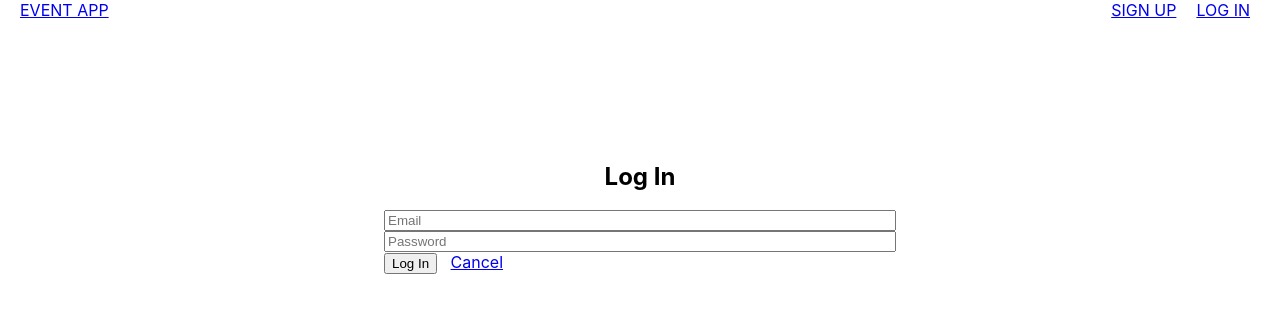
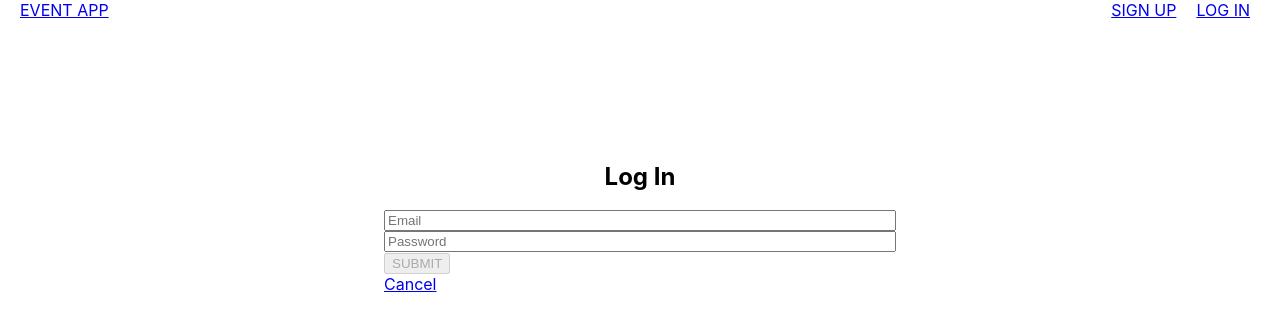
Before and after one commit to ManohisoaVicky/Project4-Event, a React (Create React App) app in the folder client/: page /login in a window 1280 px wide. Shown: the top 330 px of the page. Built offline with nearby package versions, Linux system fonts and the light colour scheme.

Commit message:
disabled submit buttons when forms are invalid

```diff
--- a/client/src/components/FormElements/Button/Button.jsx
+++ b/client/src/components/FormElements/Button/Button.jsx
@@ -10,7 +10,7 @@ function Button(props) {
   ) : props.text === "UPDATE" ? (
     <button onClick={props.toUpdatePage}>{props.text}</button>
   ) : props.text === "SUBMIT" && (
-    <button type={props.type}>{props.text}</button>
+    <button type={props.type} disabled={props.isDisabled} >{props.text}</button>
   )
   return (
     <div>
--- a/client/src/pages/LogInPage/LogInPage.jsx
+++ b/client/src/pages/LogInPage/LogInPage.jsx
@@ -5,6 +5,7 @@ import useUser from '../../hooks/userUser';
 import { isEmpty, validateEmail, validatePassword } from '../../utils/validations';
 
 import ErrorMessage from '../../components/ErrorMessage/ErrorMessage';
+import Button from '../../components/FormElements/Button/Button';
 import Input from '../../components/FormElements/Input/Input';
 import "./LogInPage.css"
 
@@ -54,6 +55,8 @@ function LoginPage() {
     }
   }
 
+  const formIsValid = !(emailValid && passValid)
+
   return (
     <div className='authentication-form-container'>
       <h2>Log In</h2>
@@ -79,7 +82,7 @@ function LoginPage() {
         {passInvalid && <ErrorMessage error="input-validation-error" text="Please provide a valid password." /> }
         <div>
           <div>
-            <button>Log In</button>&nbsp;&nbsp;&nbsp;
+            <Button text="SUBMIT" isDisabled={formIsValid} />
             <Link to='/'>Cancel</Link>
           </div>
         </div>
--- a/client/src/pages/NewEventPage/NewEventPage.jsx
+++ b/client/src/pages/NewEventPage/NewEventPage.jsx
@@ -30,13 +30,11 @@ function NewEventPage() {
   const [timeTouched, setTimeTouched] = useState(false)
   const [durationTouched, setDurationTouched] = useState(false)
 
-  const durationIsValid = isEmpty(event.duration)
-
   const nameIsInvalid = nameTouched && !(isEmpty(event.name) && minLength(event.name, 40))
   const descriptionIsInvalid = descriptionTouched && !(isEmpty(event.description) && minLength(event.description, 250))
   const dateIsInvalid = dateTouched && !(isEmpty(event.date) && isMatch(event.date, "yyyy-MM-dd"))
   const timeIsInvalid = timeTouched && !(isEmpty(event.time) && validateTime(event.time))
-  const durationIsInvalid = durationTouched && !durationIsValid
+  const durationIsInvalid = durationTouched && !isEmpty(event.duration)
 
   const blurHandler = (e) => {
     if (e.target.name === "name") {
@@ -69,6 +67,7 @@ function NewEventPage() {
     navigate("/")
   }
 
+  const formIsInvalid = !(event.name && event.description && event.date && event.time && event.duration)
 
   return (
     <div className='event-form-container'>
@@ -123,7 +122,7 @@ function NewEventPage() {
         option3="60 mins"
         />
         {durationIsInvalid && <ErrorMessage error="input-validation-error" text="Please provide a valid duration." /> }
-        <Button type="Submit" text="SUBMIT" />
+        <Button type="Submit" text="SUBMIT" isDisabled={formIsInvalid} />
       </form>
       : <ErrorMessage error="authorization-error" text="ONLY LOGGED IN USERS CAN CREATE EVENTS" />}
     </div>
--- a/client/src/pages/ProfileEditPage/ProfileEditPage.jsx
+++ b/client/src/pages/ProfileEditPage/ProfileEditPage.jsx
@@ -1,8 +1,8 @@
-import React, { useEffect, useState } from 'react'
+import React, { useEffect} from 'react'
 import { useNavigate, useParams } from 'react-router-dom'
 import { updateProfile, myUserProfile } from '../../utils/userService'
 import useUser from "../../hooks/userUser"
-import { isEmpty, minLength } from '../../utils/validations'
+import { isEmpty} from '../../utils/validations'
 
 import ErrorMessage from '../../components/ErrorMessage/ErrorMessage'
 import Button from '../../components/FormElements/Button/Button'
@@ -11,7 +11,7 @@ import "./ProfileEditPage.css"
 
 function ProfileEditPage({state, setState}) {
 
-  let firstInvalid, lastInvalid = null
+  let firstInvalid, lastInvalid, formIsInvalid = null
 
   const { user } = useUser()
 
@@ -49,6 +49,10 @@ function ProfileEditPage({state, setState}) {
     } catch(error) {
       alert(error.message)
     }
+  }
+
+  if (state) {
+    formIsInvalid = !(state.first_name && state.last_name)
   }
 
   return (
@@ -89,7 +93,7 @@ function ProfileEditPage({state, setState}) {
         handleChange={handleChange}
         label="Bio"
         />
-        <Button text="SUBMIT" />
+        <Button text="SUBMIT" isDisabled={formIsInvalid} />
       </form>
       : <ErrorMessage error="authorization-error" text="UNAUTHORIZED ACTION"/>
       : <ErrorMessage error="authorization-error" text="YOU ARE NOT LOGGED IN" />
--- a/client/src/pages/UpdateEventPage/UpdateEventPage.jsx
+++ b/client/src/pages/UpdateEventPage/UpdateEventPage.jsx
@@ -51,6 +51,8 @@ function UpdateEventPage() {
     navigate(`/event/detail/${eventID}`)
   }
 
+  const formIsInvalid = !(nameIsValid && descriptionIsValid && dateIsValid && timeIsValid && durationIsValid)
+
   return (
     <div className='event-form-container'>
       { user ?
@@ -101,7 +103,7 @@ function UpdateEventPage() {
           option3="60 mins"
           />
           {!durationIsValid && <ErrorMessage error="input-validation-error" text="Please provide a valid duration." />}
-          <Button type="SUBMIT" text="SUBMIT"/>
+          <Button type="SUBMIT" text="SUBMIT" isDisabled={formIsInvalid} />
         </form>
         : <ErrorMessage error="authorization-error" text="UNAUTHORIZED ACTION" />
         : <ErrorMessage error="authorization-error" text="EVENT DOES NOT EXIST" />
```
